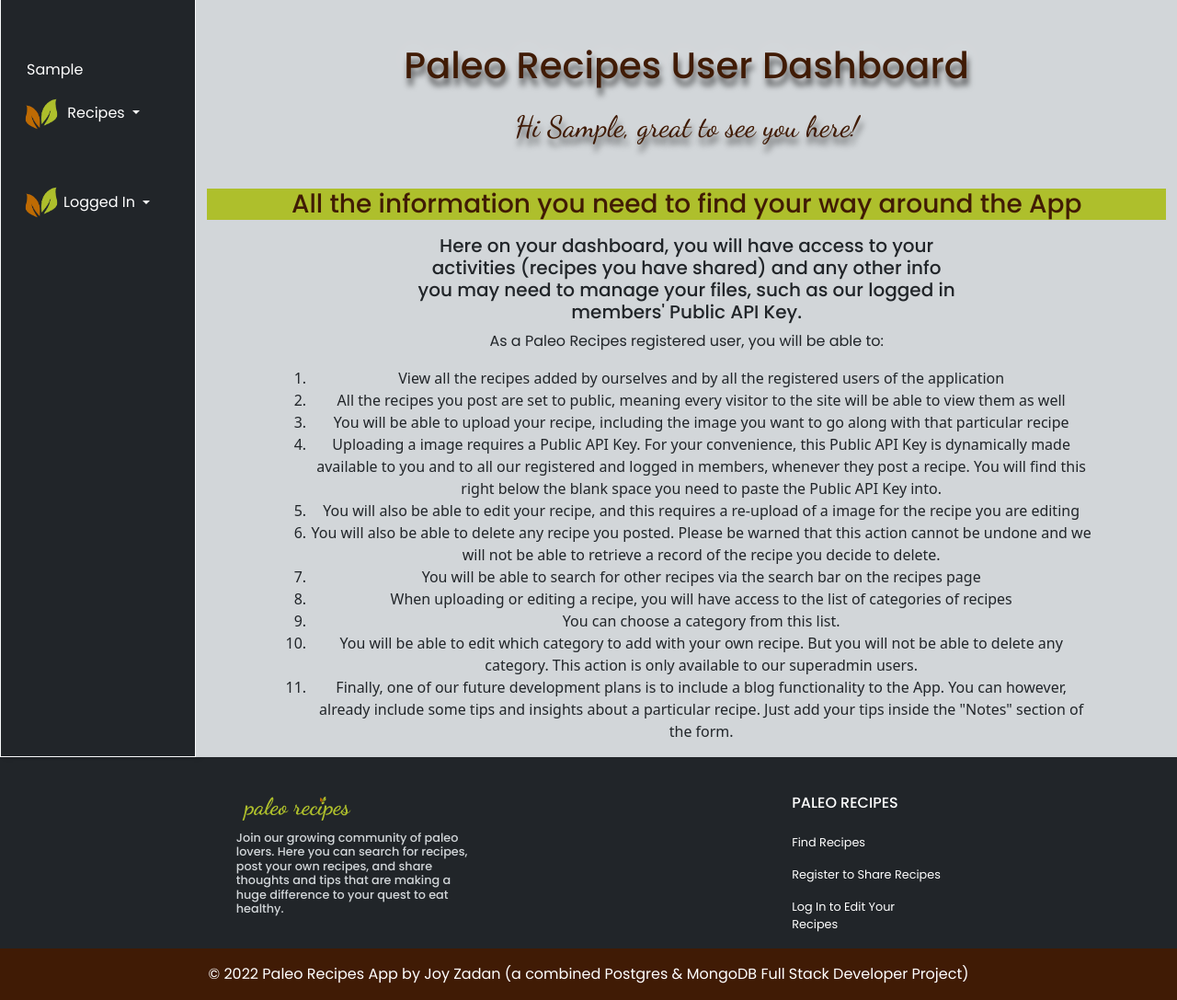
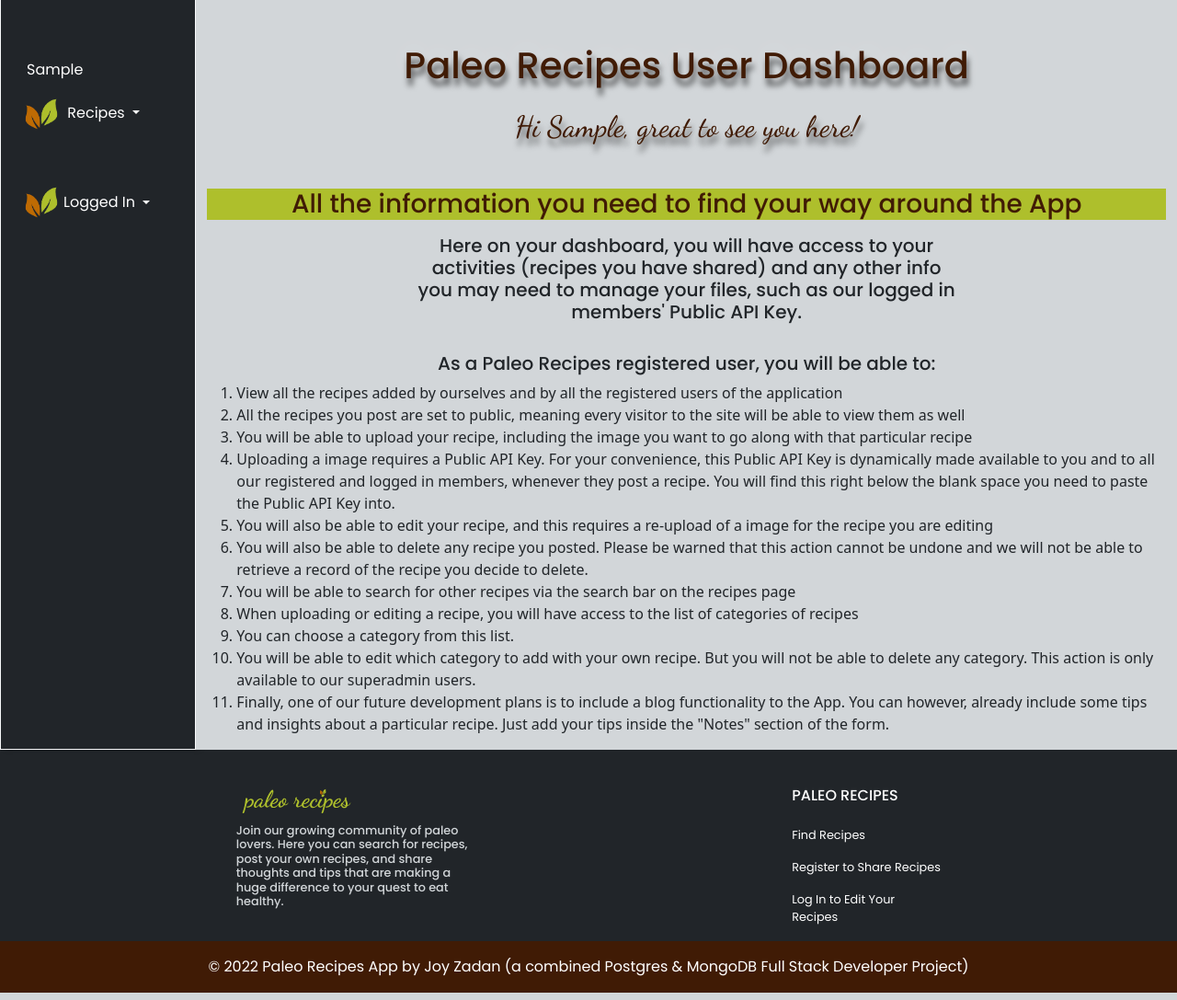
Before and after one commit to JoyZadan/paleo-recipes, a Flask app: page /profile/?username=superadmin in a window 1280 px wide. Shown: the part 60-1147 px from the top of the page at 92% size. Run offline with Flask 2, Linux system fonts and the light colour scheme; the visitor is signed in with stand-in values (Sample User, id 1).

Commit message:
Adjust list  of info for the registered users to not be text center

```diff
--- a/paleorecipes/templates/profile.html
+++ b/paleorecipes/templates/profile.html
@@ -78,7 +78,9 @@
                         Here on your dashboard, you will have access to your activities (recipes you have shared) and any other info
                         you may need to manage your files, such as our logged in members' Public API Key.
                     </p>
-                    <p>As a Paleo Recipes registered user, you will be able to:</p>
+                    <p class="mt-4 h5">As a Paleo Recipes registered user, you will be able to:</p>
+                </div>
+                <div>
                     <ol>
                         <li>View all the recipes added by ourselves and by all the registered users of the application</li>
                         <li>All the recipes you post are set to public, meaning every visitor to the site will be able to view them as well</li>
```
